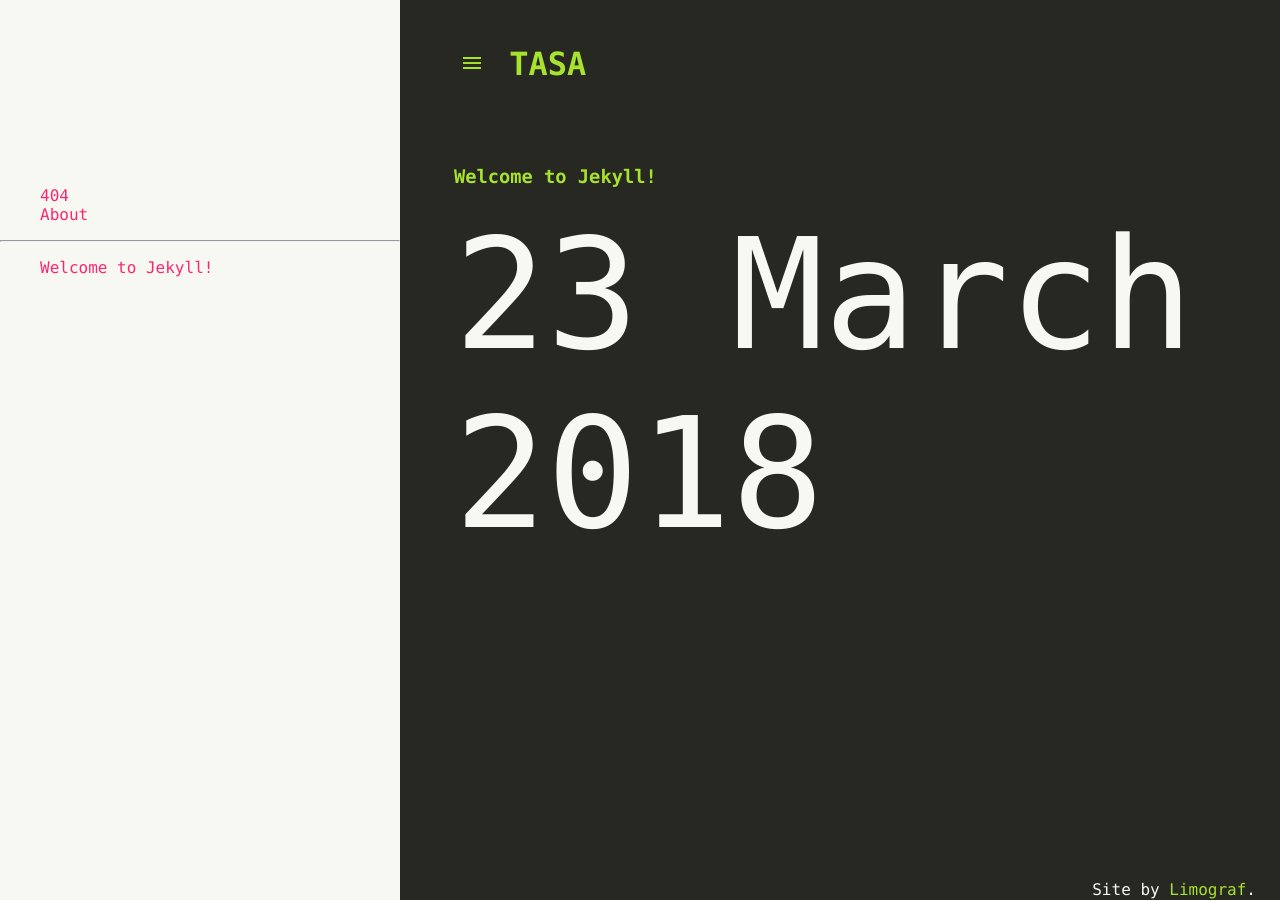
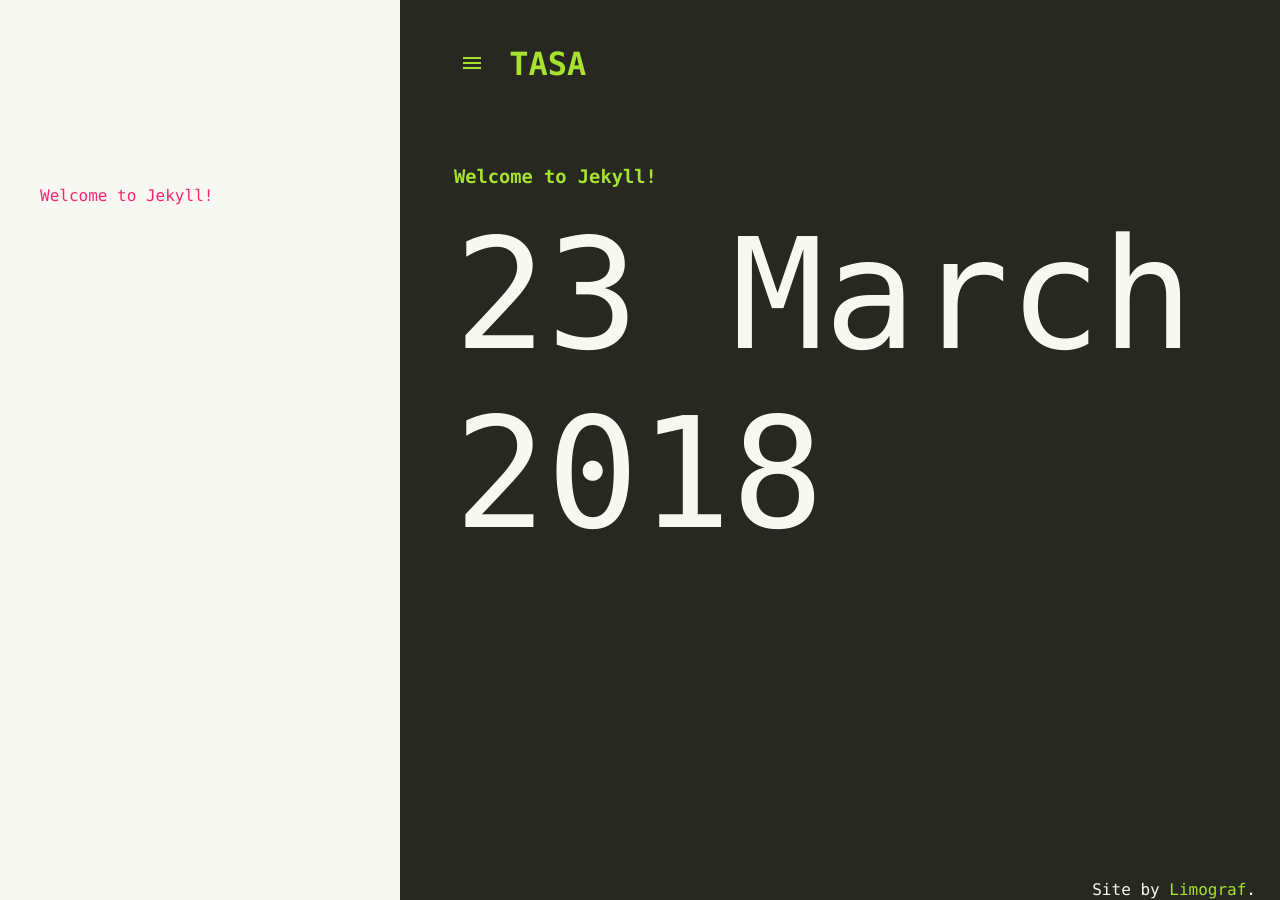
Before and after one commit to robots-and-cake/TASA, a Jekyll site: the page built from index.md, in a window 1280 px wide and 900 px high. Built offline with Jekyll 4.4.1, drawn with Linux system fonts in a browser that asks for light colours.

Commit message:
link styles

```diff
--- a/_layouts/default.html
+++ b/_layouts/default.html
@@ -33,12 +33,6 @@
     <div class="container">
         <nav class="drawer initial" id="sidebar" role="menu">
             <ul class="menu list">
-                {%- for page in site.pages -%}
-                <li><a href="{{page.url}}">{{page.title}}</a></li>
-                {% endfor %}
-            </ul>
-            <hr />
-            <ul class="menu list">
                 {%- for post in site.posts -%}
                 <li><a href="{{post.url}}">{{post.title}}</a></li>
                 {% endfor %}
--- a/_sass/globals.scss
+++ b/_sass/globals.scss
@@ -5,8 +5,10 @@
 body, html { background: $background; color: $foreground; font-family: $mono}
 
 //links
-a, a:link { color: $brand; text-decoration: none }
+a, a:link, h1 a:visited { color: $brand; text-decoration: none }
 #sidebar a, #sidebar a:link, button:active { color: $primary; }
+a:active { color:$highlight }
+a:visited { color:$secondary }
 
 // buttons
 button {
```
Also changed, not shown: 5 other files.
